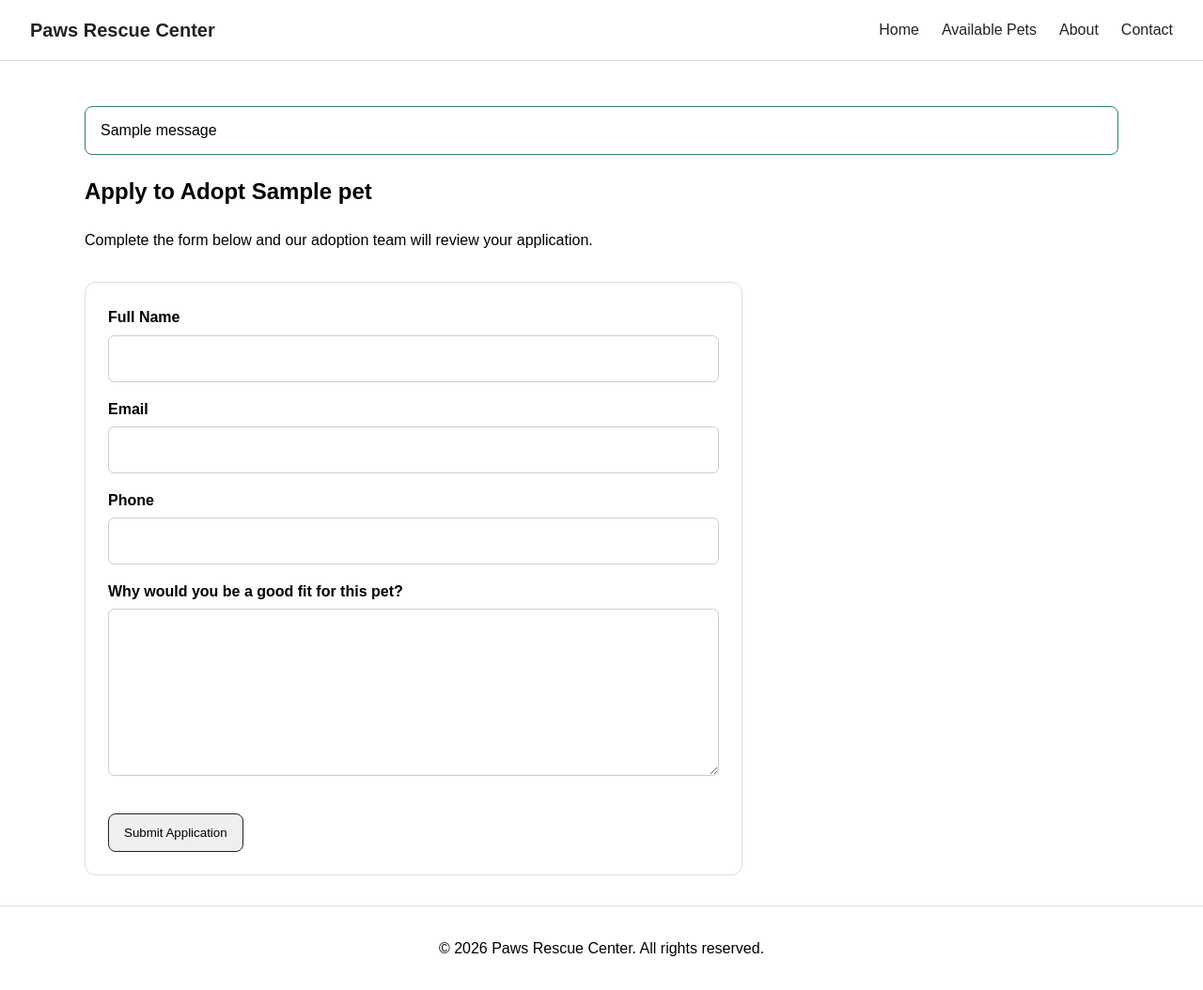
After one commit to jdcloud16/paws-rescue-center, a Flask app: page /pets/1/adopt in a window 1280 px wide. The commit adds this page. Shown: the whole page at 94% size. Run offline with Flask 3, Linux system fonts and the light colour scheme; tables that the repository leaves empty hold one stand-in row (values such as "Sample post"); one stand-in notice (Sample message) is shown.

Commit message:
Add adoption application form

```diff
--- /dev/null
+++ b/app/forms.py
@@ -0,0 +1,40 @@
+from flask_wtf import FlaskForm
+from wtforms import StringField, SubmitField, TextAreaField
+from wtforms.validators import DataRequired, Email, Length, Optional
+
+
+class AdoptionApplicationForm(FlaskForm):
+    applicant_name = StringField(
+        "Full Name",
+        validators=[
+            DataRequired(),
+            Length(max=120),
+        ],
+    )
+
+    email = StringField(
+        "Email",
+        validators=[
+            DataRequired(),
+            Email(),
+            Length(max=120),
+        ],
+    )
+
+    phone = StringField(
+        "Phone",
+        validators=[
+            Optional(),
+            Length(max=30),
+        ],
+    )
+
+    message = TextAreaField(
+        "Why would you be a good fit for this pet?",
+        validators=[
+            DataRequired(),
+            Length(min=20, max=1000),
+        ],
+    )
+
+    submit = SubmitField("Submit Application")
--- a/app/main/routes.py
+++ b/app/main/routes.py
@@ -1,8 +1,9 @@
-from flask import abort, render_template
+from flask import abort, flash, redirect, render_template, url_for
 
 from app.extensions import db
+from app.forms import AdoptionApplicationForm
 from app.main import bp
-from app.models import Pet
+from app.models import AdoptionApplication, Pet
 
 
 @bp.route("/")
@@ -50,6 +51,42 @@ def pet_details_page(pet_id):
     )
 
 
+@bp.route("/pets/<int:pet_id>/adopt", methods=["GET", "POST"])
+def adoption_application_page(pet_id):
+    pet = db.session.get(Pet, pet_id)
+
+    if pet is None or not pet.is_available:
+        abort(404)
+
+    form = AdoptionApplicationForm()
+
+    if form.validate_on_submit():
+        application = AdoptionApplication(
+            pet_id=pet.id,
+            applicant_name=form.applicant_name.data,
+            email=form.email.data,
+            phone=form.phone.data,
+            message=form.message.data,
+        )
+
+        db.session.add(application)
+        db.session.commit()
+
+        flash(
+            f"Your adoption application for {pet.name} has been submitted.",
+            "success",
+        )
+
+        return redirect(url_for("main.pet_details_page", pet_id=pet.id))
+
+    return render_template(
+        "adoption_application.html",
+        title=f"Adopt {pet.name}",
+        pet=pet,
+        form=form,
+    )
+
+
 @bp.route("/about")
 def about_page():
     return render_template(
--- a/app/static/css/style.css
+++ b/app/static/css/style.css
@@ -146,3 +146,49 @@ a:hover {
 .pet-detail a {
     font-weight: bold;
 }
+
+.form-card {
+    max-width: 700px;
+    padding: 1.5rem;
+    border: 1px solid #dddddd;
+    border-radius: 0.75rem;
+}
+
+.form-group {
+    margin-bottom: 1rem;
+}
+
+.form-group label {
+    display: block;
+    margin-bottom: 0.35rem;
+    font-weight: bold;
+}
+
+.form-group input,
+.form-group textarea {
+    width: 100%;
+    padding: 0.7rem;
+    border: 1px solid #cccccc;
+    border-radius: 0.4rem;
+    font: inherit;
+}
+
+.form-error {
+    margin: 0.25rem 0 0;
+    color: #b00020;
+    font-size: 0.9rem;
+}
+
+.flash-messages {
+    margin-bottom: 1rem;
+}
+
+.flash-message {
+    padding: 0.75rem 1rem;
+    border: 1px solid #dddddd;
+    border-radius: 0.5rem;
+}
+
+.flash-success {
+    border-color: #2f855a;
+}
--- /dev/null
+++ b/app/templates/adoption_application.html
@@ -0,0 +1,54 @@
+{% extends "base.html" %}
+
+{% block title %}{{ title }} | Paws Rescue Center{% endblock %}
+
+{% block content %}
+    <section class="page-header">
+        <h1>Apply to Adopt {{ pet.name }}</h1>
+        <p>
+            Complete the form below and our adoption team will review your application.
+        </p>
+    </section>
+
+    <form class="form-card" method="post">
+        {{ form.hidden_tag() }}
+
+        <div class="form-group">
+            {{ form.applicant_name.label }}
+            {{ form.applicant_name }}
+
+            {% for error in form.applicant_name.errors %}
+                <p class="form-error">{{ error }}</p>
+            {% endfor %}
+        </div>
+
+        <div class="form-group">
+            {{ form.email.label }}
+            {{ form.email }}
+
+            {% for error in form.email.errors %}
+                <p class="form-error">{{ error }}</p>
+            {% endfor %}
+        </div>
+
+        <div class="form-group">
+            {{ form.phone.label }}
+            {{ form.phone }}
+
+            {% for error in form.phone.errors %}
+                <p class="form-error">{{ error }}</p>
+            {% endfor %}
+        </div>
+
+        <div class="form-group">
+            {{ form.message.label }}
+            {{ form.message(rows="6") }}
+
+            {% for error in form.message.errors %}
+                <p class="form-error">{{ error }}</p>
+            {% endfor %}
+        </div>
+
+        {{ form.submit(class="button") }}
+    </form>
+{% endblock %}
--- a/app/templates/base.html
+++ b/app/templates/base.html
@@ -38,6 +38,18 @@
     </header>
 
     <main class="site-main">
+        {% with messages = get_flashed_messages(with_categories=True) %}
+            {% if messages %}
+                <div class="flash-messages">
+                    {% for category, message in messages %}
+                        <p class="flash-message flash-{{ category }}">
+                            {{ message }}
+                        </p>
+                    {% endfor %}
+                </div>
+            {% endif %}
+        {% endwith %}
+
         {% block content %}{% endblock %}
     </main>
 
--- a/app/templates/pet_details.html
+++ b/app/templates/pet_details.html
@@ -23,5 +23,9 @@
         <a class="button" href="{{ url_for('main.pets_page') }}">
             Back to Available Pets
         </a>
+
+        <a class="button" href="{{ url_for('main.adoption_application_page', pet_id=pet.id) }}">
+            Apply to Adopt {{ pet.name }}
+        </a>
     </article>
 {% endblock %}
--- a/requirements.txt
+++ b/requirements.txt
@@ -1,8 +1,12 @@
 blinker==1.9.0
 click==8.4.2
+dnspython==2.8.0
+email-validator==2.3.0
 Flask==3.1.3
 Flask-SQLAlchemy==3.1.1
+Flask-WTF==1.3.0
 greenlet==3.5.3
+idna==3.18
 itsdangerous==2.2.0
 Jinja2==3.1.6
 MarkupSafe==3.0.3
@@ -10,3 +14,4 @@ python-dotenv==1.2.2
 SQLAlchemy==2.0.51
 typing_extensions==4.16.0
 Werkzeug==3.1.8
+WTForms==3.2.2
```
Also changed, not shown: app/models.py (+26 -0 lines).
